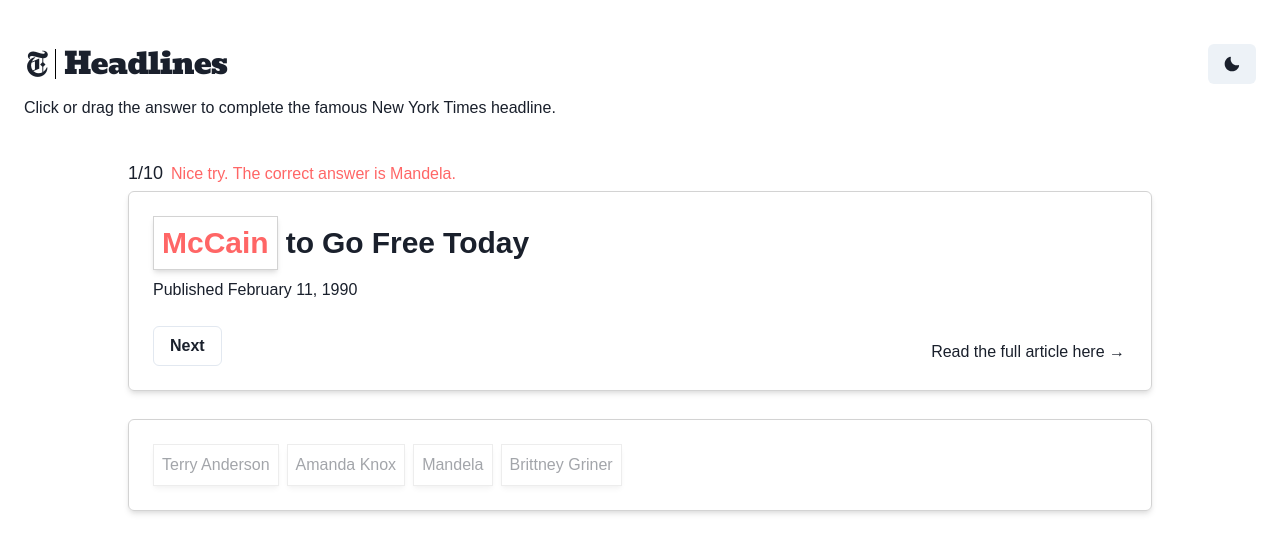
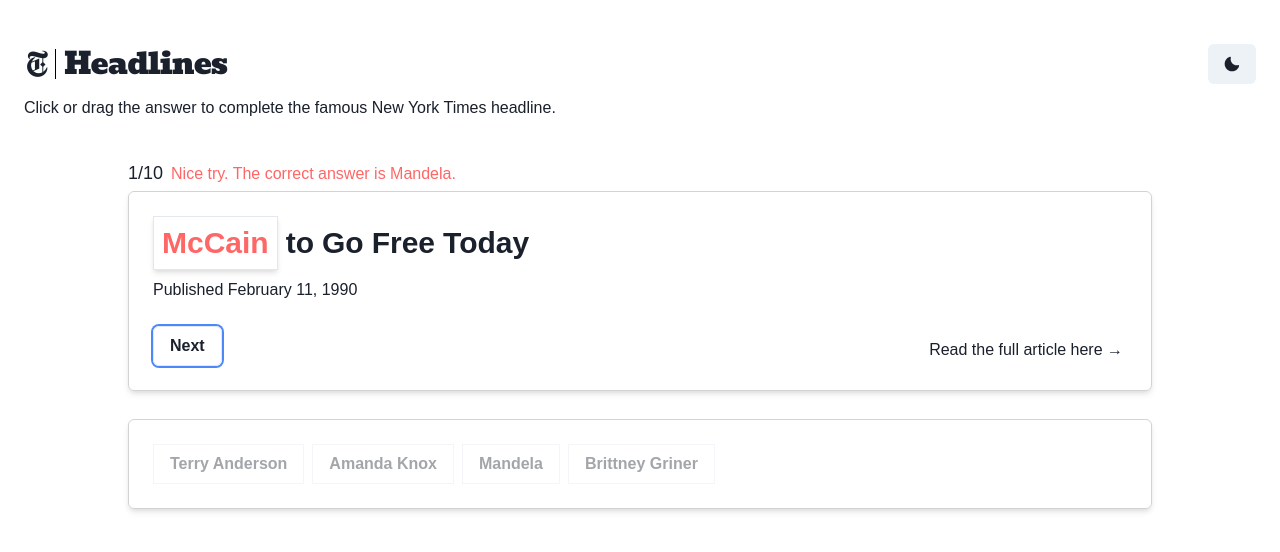
Before and after one commit to oliviawongnyc/headlines, a React (Create React App) app: page / in a window 1280 px wide. Both pictures are taken after a click on the button "McCain". Shown: the top 552 px of the page. Built offline with nearby package versions, Linux system fonts and the light colour scheme; a web font is replaced by a local one.

Commit message:
Voiceover improvements

```diff
--- a/src/components/Answers/AnswerBank.tsx
+++ b/src/components/Answers/AnswerBank.tsx
@@ -19,7 +19,7 @@ const AnswerBank = () => {
       ref={setAnswerBankRef}
     >
       <Flex flexWrap="wrap" gap="2">
-        {currentAnswerBank.map((answer) => {
+        {currentAnswerBank.map((answer, idx) => {
           return <PossibleAnswer key={answer}>{answer}</PossibleAnswer>;
         })}
       </Flex>
--- a/src/components/Answers/PossibleAnswer.tsx
+++ b/src/components/Answers/PossibleAnswer.tsx
@@ -1,5 +1,5 @@
 import { useEffect } from "react";
-import { Box } from "@chakra-ui/react";
+import { Button, useColorModeValue } from "@chakra-ui/react";
 import { useDraggable } from "@dnd-kit/core";
 import { isBrowser, isMobile } from "react-device-detect";
 import { useAnswerBank } from "../../hooks/useAnswerBank";
@@ -11,6 +11,8 @@ const PossibleAnswer = ({ children }: { children: string }) => {
   const { setIsDragging } = useAnswerBank();
   const { submitAGuess } = useScore();
   const playerGuessed = !!playersGuess;
+
+  const activeBackground = useColorModeValue("white", "gray.800");
 
   const {
     attributes,
@@ -36,21 +38,29 @@ const PossibleAnswer = ({ children }: { children: string }) => {
     }
   };
 
+  const answerStyles = {
+    boxShadow: "md",
+    borderRadius: "none",
+    isDisabled: playerGuessed ? true : undefined,
+    w: "fit-content",
+    _active: {
+      bg: activeBackground,
+    },
+    _focus: {
+      outline: "none",
+      ring: "2px",
+      ringColor: "focusRingColor",
+    },
+  };
+
   return (
-    <Box
-      as="button"
+    <Button
       aria-label={`Select ${children}`}
-      border="1px solid lightGray"
-      boxShadow="md"
-      disabled={playerGuessed ? true : undefined}
-      fontSize="md"
-      opacity={playerGuessed ? "0.4" : ""}
-      w="fit-content"
-      p="2"
       {...(isMobile && {
         onTouchEnd: onTouchOrClick,
       })}
       {...(isBrowser && {
+        onClick: onTouchOrClick,
         onMouseUp: onTouchOrClick,
       })}
       ref={setDraggableGuessRef}
@@ -61,11 +71,13 @@ const PossibleAnswer = ({ children }: { children: string }) => {
             ? `translate3d(${transform.x}px, ${transform.y}px, 0)`
             : undefined,
       }}
+      variant="outline"
+      {...answerStyles}
       {...listeners}
       {...attributes}
     >
       {children}
-    </Box>
+    </Button>
   );
 };
 
--- a/src/components/Game.tsx
+++ b/src/components/Game.tsx
@@ -91,9 +91,11 @@ const QuestionCount = ({
 }: {
   currentHeadlineIdx: number;
 }) => {
+  const questionProgress = `${currentHeadlineIdx + 1}/${QUESTION_COUNT}`;
+
   return (
-    <Text fontSize={["md", "lg"]}>
-      {currentHeadlineIdx + 1}/{QUESTION_COUNT}
+    <Text aria-label={`Question ${questionProgress}`} fontSize={["md", "lg"]}>
+      {questionProgress}
     </Text>
   );
 };
@@ -111,7 +113,11 @@ const Feedback = ({
   });
 
   return (
-    <Text color={isCorrect ? "correct" : "incorrect"} fontSize={["sm", "md"]}>
+    <Text
+      aria-live="assertive"
+      color={isCorrect ? "correct" : "incorrect"}
+      fontSize={["sm", "md"]}
+    >
       {isCorrect ? "Well done!" : wrongAnswer}
     </Text>
   );
--- a/src/components/Questions/GameButtons.tsx
+++ b/src/components/Questions/GameButtons.tsx
@@ -38,8 +38,13 @@ const GameButtons = ({ headline }: { headline: Headline }) => {
         isDisabled={!playerGuessed}
         onClick={nextHeadlineOrFinish}
         ref={nextRef}
+        size={["sm", "md"]}
+        _focus={{
+          outline: "none",
+          ring: "2px",
+          ringColor: "focusRingColor",
+        }}
         variant="outline"
-        size={["sm", "md"]}
       >
         {currentHeadlineIdx < 9 ? "Next" : "Finish"}
       </Button>
@@ -47,9 +52,14 @@ const GameButtons = ({ headline }: { headline: Headline }) => {
         <Link
           borderRadius="md"
           fontSize={["sm", "md"]}
-          p="0.5"
+          p="1"
           href={headline.links.article}
           isExternal
+          _focus={{
+            outline: "none",
+            ring: "2px",
+            ringColor: "focusRingColor",
+          }}
         >
           {linkText}
         </Link>
--- a/src/components/Questions/HeadlineAndDate.tsx
+++ b/src/components/Questions/HeadlineAndDate.tsx
@@ -33,11 +33,16 @@ const HeadlineAndDate = ({ headline }: { headline: Headline }) => {
     "1px solid gray.800"
   );
   const boxBg = useColorModeValue("gray.100", "whiteAlpha.200");
+  const answerBorder = useColorModeValue("gray.200", "whiteAlpha.300");
 
   return (
     <>
       <Heading as="h2" fontSize="3xl">
-        <Flex align="baseline" flexWrap="wrap" gap="2">
+        <Flex
+          alignItems={playerGuessed ? "baseline" : ""}
+          flexWrap="wrap"
+          gap="2"
+        >
           {headline.headline.map((part) => {
             if (part) {
               return (
@@ -66,6 +71,7 @@ const HeadlineAndDate = ({ headline }: { headline: Headline }) => {
                     placement="top"
                   >
                     <Box
+                      aria-label={playerGuessed ? playersGuess : "blank"}
                       bg={isOver ? boxBg : undefined}
                       borderBottom={playerGuessed ? undefined : blankBorder}
                       h={playerGuessed ? "fit-content" : "40px"}
@@ -77,9 +83,8 @@ const HeadlineAndDate = ({ headline }: { headline: Headline }) => {
                       ref={setBlankRef}
                     >
                       <Text
-                        border={
-                          playerGuessed ? "1px solid lightGray" : undefined
-                        }
+                        border={playerGuessed ? "1px solid" : undefined}
+                        borderColor={answerBorder}
                         boxShadow={playerGuessed ? "md" : undefined}
                         p="2"
                         color={
--- a/src/theme/index.ts
+++ b/src/theme/index.ts
@@ -12,6 +12,7 @@ const theme = extendTheme({
   colors: {
     correct: "#a0c35a",
     incorrect: "#ff6666",
+    focusRingColor: "#4d88f9",
   },
   fonts: {
     header: `'Bevan', sans-serif`,
```
